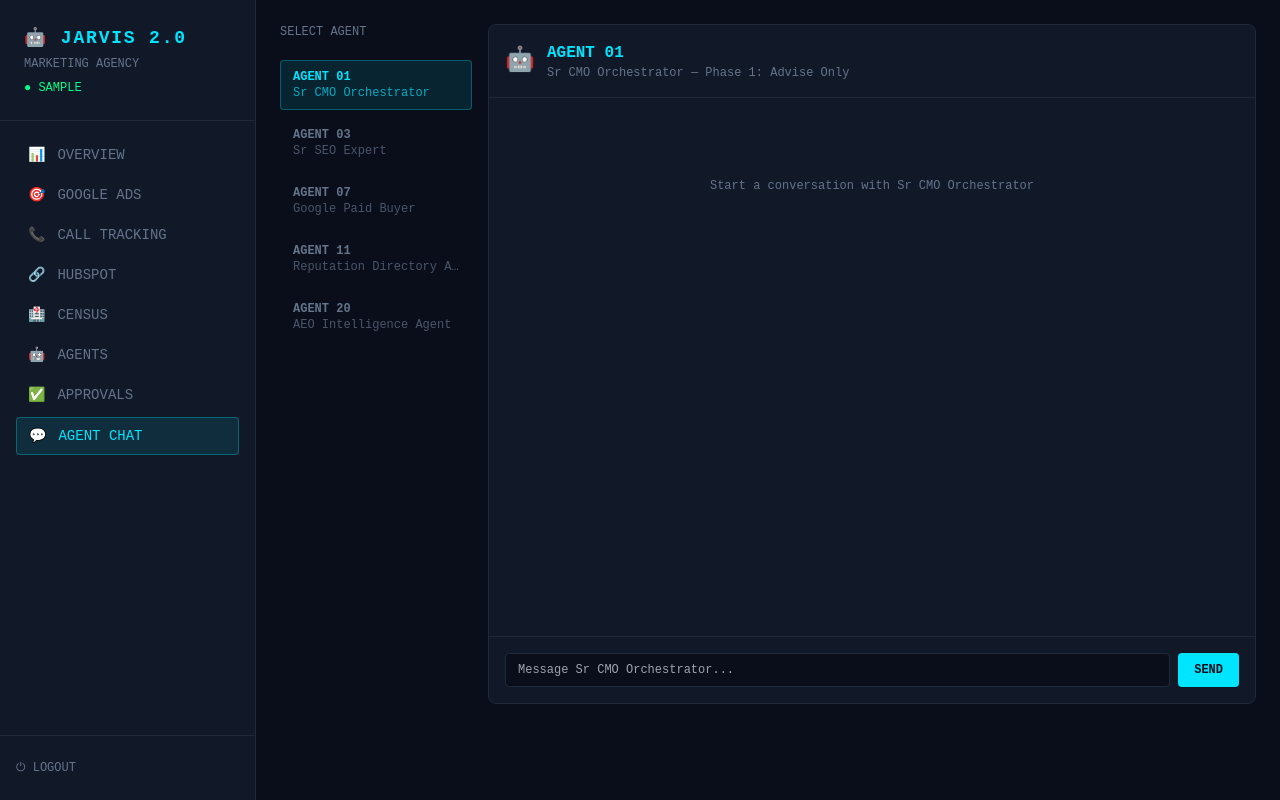
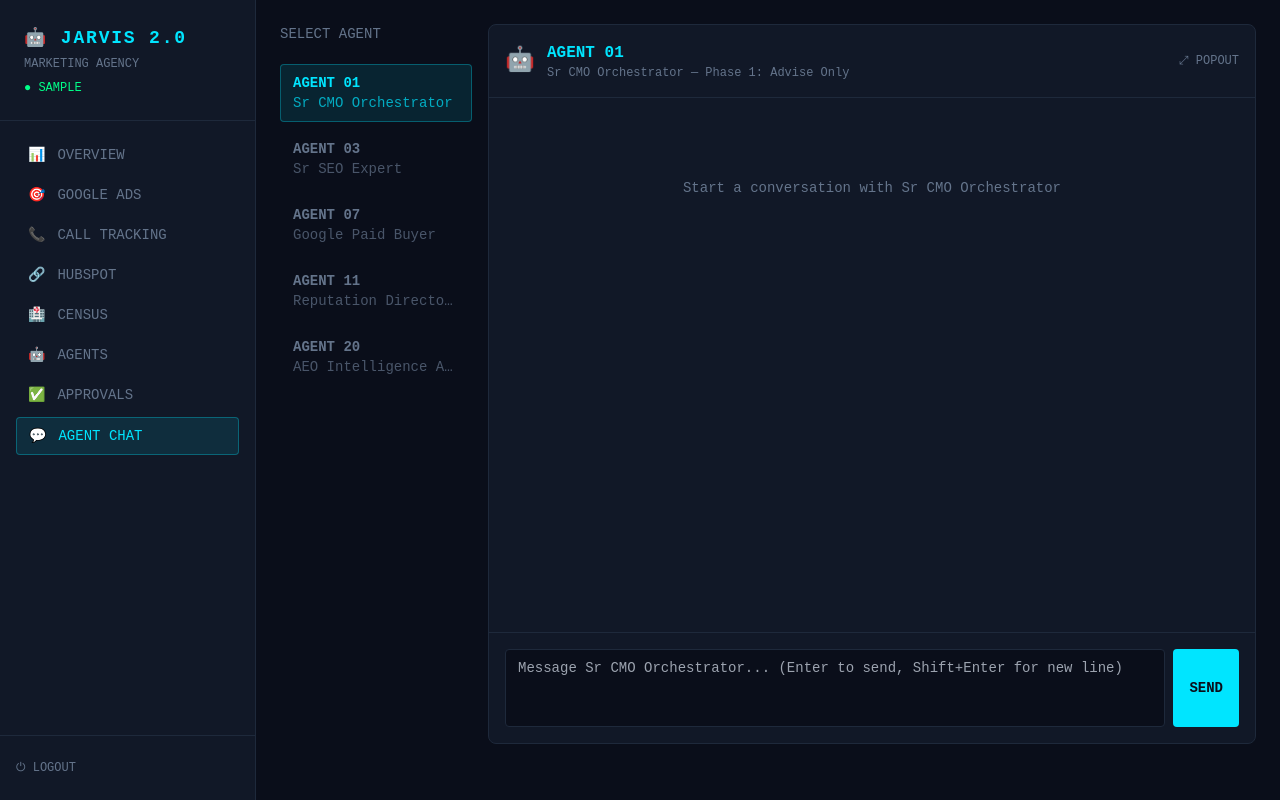
Before and after one commit to thainguyenaz/jarvis-agency-dashboard, a Next.js app: page /dashboard/chat in a window 1280 px wide. Built offline with nearby package versions, Linux system fonts and the light colour scheme; sample sign-in values are in the browser's storage.

Commit message:
feat: larger font, expanded chat box, textarea input, paragraph format, popout button
Co-Authored-By: Claude Opus 4.6 (1M context) <noreply@anthropic.com>

```diff
--- a/app/api/chat-agent/route.ts
+++ b/app/api/chat-agent/route.ts
@@ -10,7 +10,8 @@ You are in Phase 1: MONITOR AND ADVISE ONLY. You cannot make changes.
 All recommendations must flag if Thai approval is required.
 Guardrails: max 2 changes/campaign/week, max 20% bid adjustment,
 budget increases >30% need approval, no changes during learning phase.
-Be direct, specific, and reference actual numbers. Keep responses concise.`
+Be direct, specific, and reference actual numbers. Keep responses concise.
+Always respond in clean paragraphs. Never use bullet points, numbered lists, or markdown headers. Write conversationally as if speaking directly to Thai. Keep responses under 200 words unless Thai asks for more detail.`
 
   const messages = [
     ...history.map((h: any) => ({
--- a/app/dashboard/chat/page.tsx
+++ b/app/dashboard/chat/page.tsx
@@ -44,14 +44,14 @@ export default function AgentChatPage() {
   }
 
   return (
-    <div className="flex h-[calc(100vh-120px)] gap-4">
+    <div className="flex h-[calc(100vh-80px)] gap-4">
       <div className="w-48 space-y-2">
-        <div className="text-jarvis-dim text-xs font-mono mb-3">SELECT AGENT</div>
+        <div className="text-jarvis-dim text-sm font-mono mb-3">SELECT AGENT</div>
         {AGENTS.map(agent => (
           <button
             key={agent.id}
             onClick={() => { setSelectedAgent(agent); setMessages([]) }}
-            className={`w-full text-left px-3 py-2 rounded font-mono text-xs transition-all ${
+            className={`w-full text-left px-3 py-2 rounded font-mono text-sm transition-all ${
               selectedAgent.id === agent.id
                 ? 'bg-jarvis-cyan bg-opacity-10 text-jarvis-cyan border border-jarvis-cyan border-opacity-30'
                 : 'text-jarvis-dim hover:text-jarvis-text border border-transparent'
@@ -70,17 +70,28 @@ export default function AgentChatPage() {
             <div className="font-mono font-bold text-jarvis-cyan">AGENT {selectedAgent.id}</div>
             <div className="text-xs font-mono text-jarvis-dim">{selectedAgent.name} — Phase 1: Advise Only</div>
           </div>
+          <button
+            onClick={() => window.open(
+              `/dashboard/chat?agent=${selectedAgent.id}`,
+              'agent-chat',
+              'width=800,height=700,scrollbars=yes'
+            )}
+            className="text-jarvis-dim hover:text-jarvis-cyan font-mono text-xs ml-auto"
+            title="Pop out chat"
+          >
+            ⤢ POPOUT
+          </button>
         </div>
 
-        <div className="flex-1 overflow-y-auto p-4 space-y-4">
+        <div className="flex-1 overflow-y-auto min-h-0 p-4 space-y-4">
           {messages.length === 0 && (
-            <div className="text-jarvis-dim text-xs font-mono text-center mt-16">
+            <div className="text-jarvis-dim text-sm font-mono text-center mt-16">
               Start a conversation with {selectedAgent.name}
             </div>
           )}
           {messages.map((msg, i) => (
             <div key={i} className={`flex ${msg.role === 'user' ? 'justify-end' : 'justify-start'}`}>
-              <div className={`max-w-2xl px-4 py-3 rounded text-xs font-mono ${
+              <div className={`max-w-2xl px-4 py-3 rounded text-sm font-mono ${
                 msg.role === 'user'
                   ? 'bg-jarvis-cyan bg-opacity-10 text-jarvis-cyan border border-jarvis-cyan border-opacity-20'
                   : 'bg-jarvis-bg border border-jarvis-border text-jarvis-text'
@@ -94,7 +105,7 @@ export default function AgentChatPage() {
           ))}
           {loading && (
             <div className="flex justify-start">
-              <div className="bg-jarvis-bg border border-jarvis-border px-4 py-3 rounded text-xs font-mono text-jarvis-dim animate-pulse">
+              <div className="bg-jarvis-bg border border-jarvis-border px-4 py-3 rounded text-sm font-mono text-jarvis-dim animate-pulse">
                 Agent {selectedAgent.id} is thinking...
               </div>
             </div>
@@ -102,19 +113,20 @@ export default function AgentChatPage() {
         </div>
 
         <div className="p-4 border-t border-jarvis-border flex gap-2">
-          <input
-            type="text"
+          <textarea
             value={input}
             onChange={e => setInput(e.target.value)}
-            onKeyDown={e => e.key === 'Enter' && sendMessage()}
-            placeholder={`Message ${selectedAgent.name}...`}
+            onKeyDown={e => e.key === 'Enter' && !e.shiftKey && (e.preventDefault(), sendMessage())}
+            placeholder={`Message ${selectedAgent.name}... (Enter to send, Shift+Enter for new line)`}
+            rows={3}
             className="flex-1 bg-jarvis-bg border border-jarvis-border rounded px-3 py-2
-                       text-jarvis-text font-mono text-xs focus:outline-none focus:border-jarvis-cyan"
+                       text-jarvis-text font-mono text-sm focus:outline-none
+                       focus:border-jarvis-cyan resize-none"
           />
           <button
             onClick={sendMessage}
             disabled={loading}
-            className="bg-jarvis-cyan text-jarvis-bg px-4 py-2 rounded font-mono text-xs
+            className="bg-jarvis-cyan text-jarvis-bg px-4 py-2 rounded font-mono text-sm
                        font-bold hover:bg-opacity-80 disabled:opacity-50"
           >
             SEND
```
